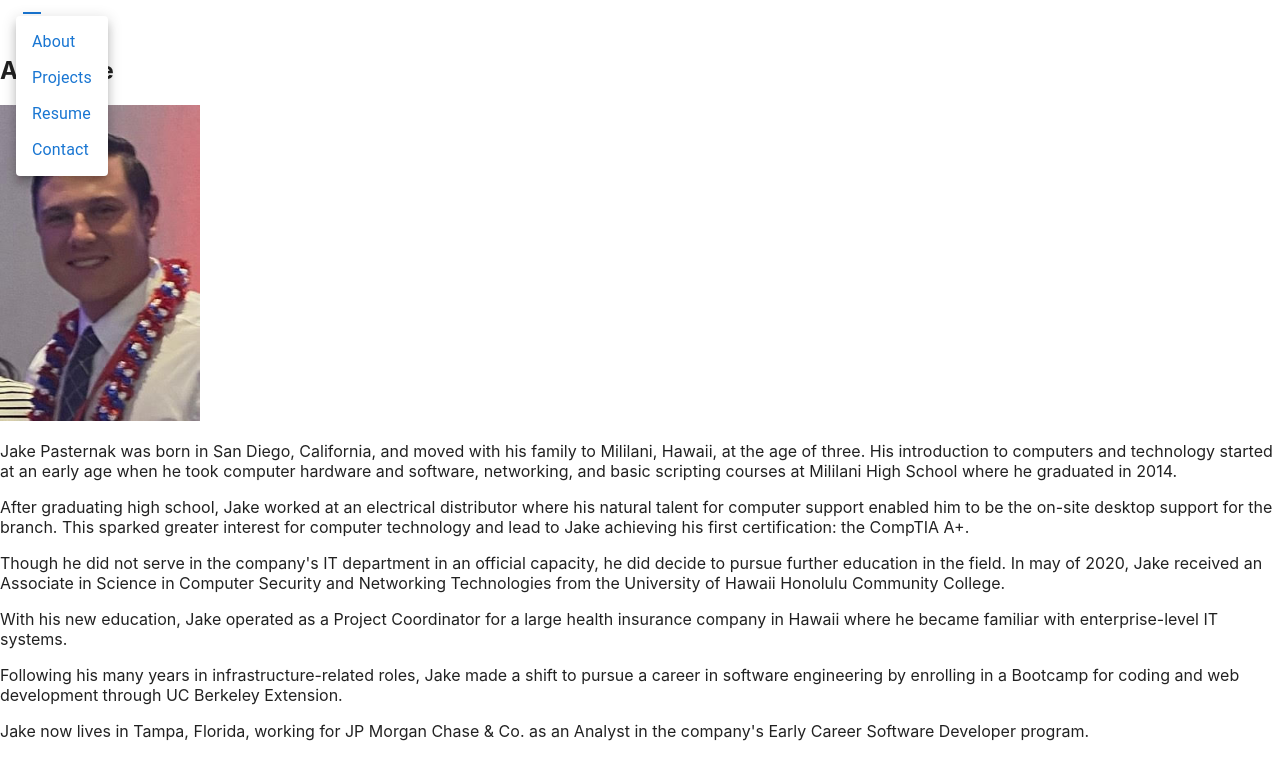
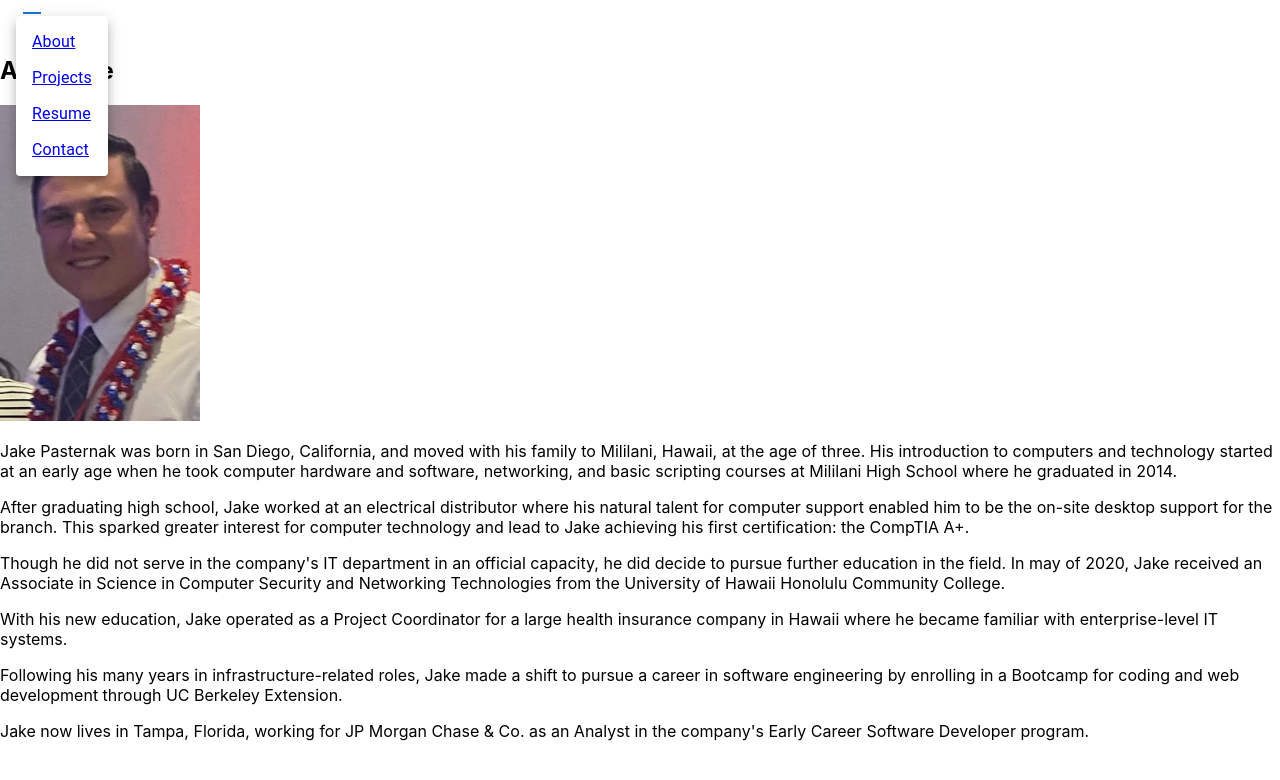
Before and after one commit to jdpasternak/portfolio, a React (Create React App) app: page /about in a window 1280 px wide. Both pictures are taken after a click on the button 32 px from the left and 18 px from the top of the page. Shown: the top 780 px of the page. Built offline with nearby package versions, Linux system fonts and the light colour scheme.

Commit message:
removes paper

```diff
--- a/src/App.js
+++ b/src/App.js
@@ -4,13 +4,14 @@ import {
   Navigate,
   Route,
   Routes,
+  Link,
 } from "react-router-dom";
 import ProjectList from "./components/ProjectList";
 import Resume from "./components/Resume";
 import { resumeData } from "./data/resumeData";
 import Contact from "./components/Contact";
 import About from "./components/About";
-import { Box, Button, Menu, MenuItem, Link, Paper } from "@mui/material";
+import { Box, Button, Menu, MenuItem, Paper } from "@mui/material";
 import { useState } from "react";
 import { MenuOutlined } from "@mui/icons-material";
 import { ThemeProvider, createTheme } from "@mui/material/styles";
@@ -46,7 +47,6 @@ function App() {
           : lightTheme
       }
     >
-      <Paper elevation={0}>
       <Router>
         <header>
           <Button
@@ -73,16 +73,16 @@ function App() {
               horizontal: "left",
             }}
           >
-              <Link to="/about" underline="none">
+            <Link to="/about">
               <MenuItem>About</MenuItem>
             </Link>
-              <Link to="/projects" underline="none">
+            <Link to="/projects">
               <MenuItem>Projects</MenuItem>
             </Link>
-              <Link to="/resume" underline="none">
+            <Link to="/resume">
               <MenuItem>Resume</MenuItem>
             </Link>
-              <Link to="/contact" underline="none">
+            <Link to="/contact">
               <MenuItem>Contact</MenuItem>
             </Link>
           </Menu>
@@ -107,9 +107,7 @@ function App() {
             </Routes>
           </div>
         </main>
-          <Box height={20}></Box>
       </Router>
-      </Paper>
     </ThemeProvider>
   );
 }
```
Lines whose indentation alone changed are shown as unchanged.
